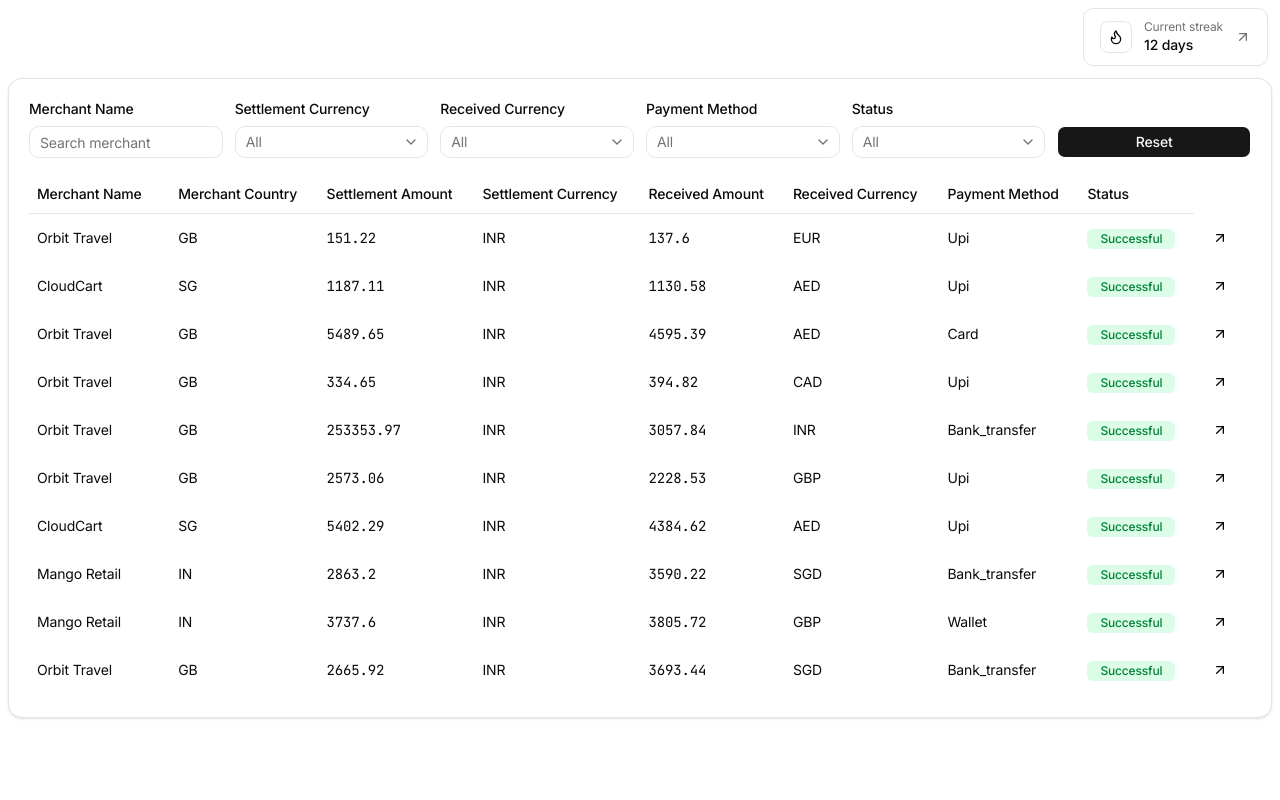
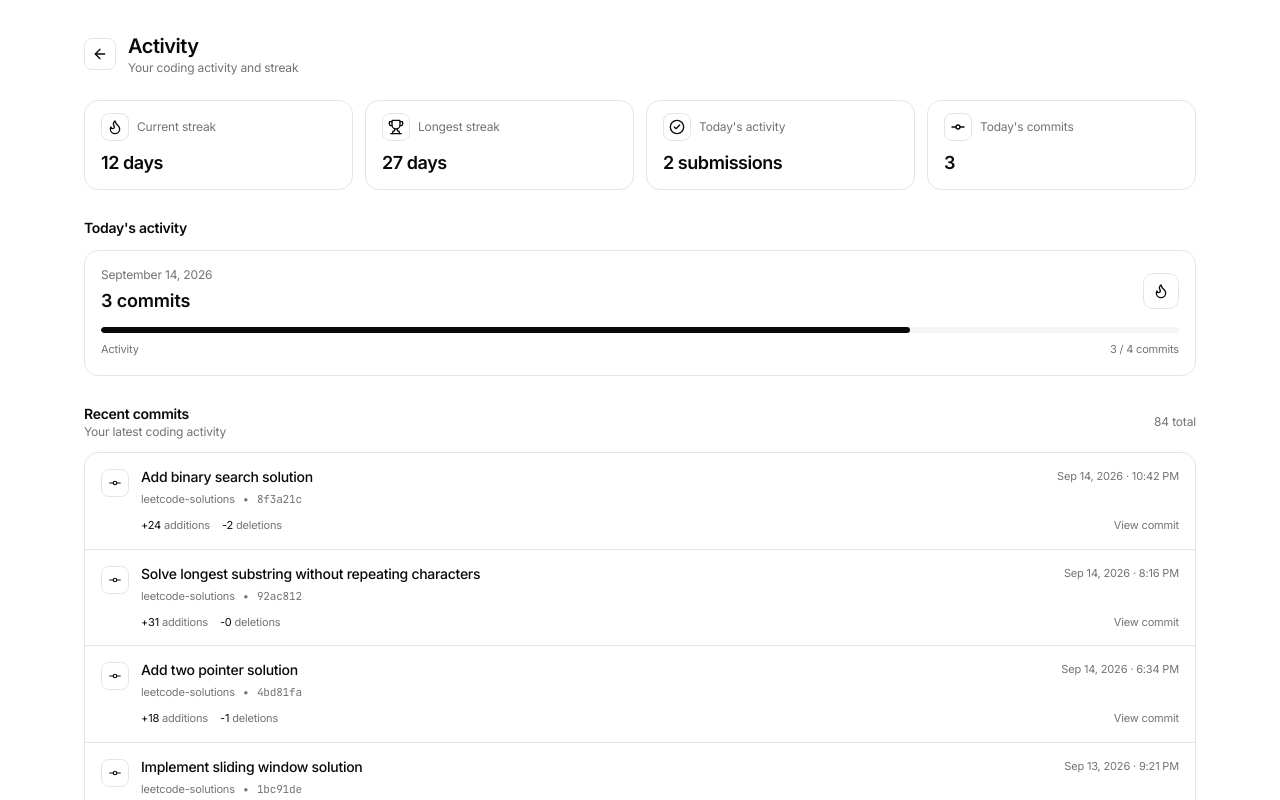
Before and after one commit to mohdsahil36/Cadence, a Next.js app: page /dashboard in a window 1280 px wide. Shown: the top 800 px of the page. Built offline with nearby package versions, Linux system fonts and the light colour scheme.

Commit message:
Code Update: improvisations on the UI front

```diff
--- a/app/activity/CurrentStreakCard.tsx
+++ b/app/activity/CurrentStreakCard.tsx
@@ -1,31 +1,205 @@
-"use client";
+import {
+  ArrowLeft,
+  Flame,
+  GitCommit,
+  Trophy,
+  CheckCircle2,
+} from "lucide-react";
+import Link from "next/link";
 
-import { Flame } from "lucide-react";
-import { useRouter } from "next/navigation";
-import { ArrowUpRight } from "lucide-react";
-import { activityStats } from "../data/activity";
+import { activityStats, commits } from "../data/activity";
 
-export default function CurrentStreakCard() {
-  const router = useRouter();
+export default function ActivityPage() {
+  return (
+    <main className="mx-auto w-full max-w-6xl px-5 py-6">
+      <div className="flex items-center gap-3">
+        <Link
+          href="/dashboard"
+          className="flex h-8 w-8 items-center justify-center rounded-md border border-border transition-colors hover:bg-muted"
+          aria-label="Go back"
+        >
+          <ArrowLeft className="h-4 w-4" />
+        </Link>
 
-  return (
-    <button
-      type="button"
-      onClick={() => router.push("/activity")}
-      className="group flex items-center gap-3 rounded-lg border border-border bg-background px-4 py-2.5 text-left transition-colors hover:bg-muted cursor-pointer"
-    >
-      <div className="flex h-8 w-8 items-center justify-center rounded-md border border-border bg-background">
-        <Flame className="h-4 w-4 text-foreground" />
+        <div>
+          <h1 className="text-xl font-semibold tracking-tight">Activity</h1>
+
+          <p className="text-xs text-muted-foreground">
+            Your coding activity and streak
+          </p>
+        </div>
       </div>
 
-      <div className="flex flex-col">
-        <span className="text-xs text-muted-foreground">Current streak</span>
+      {/* Stats */}
+      <section className="mt-6 grid grid-cols-2 gap-3 lg:grid-cols-4">
+        <StatCard
+          icon={<Flame className="h-4 w-4" />}
+          label="Current streak"
+          value={`${activityStats.currentStreak} days`}
+        />
 
-        <span className="text-sm font-medium text-foreground">
-          {activityStats.currentStreak} days
-        </span>
-      </div>
-      <ArrowUpRight className="h-4 w-4 text-muted-foreground" />
-    </button>
+        <StatCard
+          icon={<Trophy className="h-4 w-4" />}
+          label="Longest streak"
+          value={`${activityStats.longestStreak} days`}
+        />
+
+        <StatCard
+          icon={<CheckCircle2 className="h-4 w-4" />}
+          label="Today's activity"
+          value={`${activityStats.todaySubmissions} submissions`}
+        />
+
+        <StatCard
+          icon={<GitCommit className="h-4 w-4" />}
+          label="Today's commits"
+          value={activityStats.todayCommits.toString()}
+        />
+      </section>
+
+      {/* Today's activity */}
+      <section className="mt-7">
+        <div className="mb-3">
+          <h2 className="text-sm font-semibold">Today&apos;s activity</h2>
+        </div>
+
+        <div className="rounded-xl border border-border bg-card px-4 py-4">
+          <div className="flex items-center justify-between">
+            <div>
+              <p className="text-xs text-muted-foreground">
+                September 14, 2026
+              </p>
+
+              <p className="mt-1 text-lg font-semibold">
+                {activityStats.todayCommits} commits
+              </p>
+            </div>
+
+            <div className="flex h-9 w-9 items-center justify-center rounded-lg border border-border">
+              <Flame className="h-4 w-4" />
+            </div>
+          </div>
+
+          <div className="mt-3 h-1.5 overflow-hidden rounded-full bg-muted">
+            <div className="h-full w-[75%] rounded-full bg-foreground" />
+          </div>
+
+          <div className="mt-2 flex justify-between text-[11px] text-muted-foreground">
+            <span>Activity</span>
+            <span>3 / 4 commits</span>
+          </div>
+        </div>
+      </section>
+
+      {/* Commits */}
+      <section className="mt-7">
+        <div className="mb-3 flex items-center justify-between">
+          <div>
+            <h2 className="text-sm font-semibold">Recent commits</h2>
+
+            <p className="text-xs text-muted-foreground">
+              Your latest coding activity
+            </p>
+          </div>
+
+          <span className="text-xs text-muted-foreground">
+            {activityStats.totalCommits} total
+          </span>
+        </div>
+
+        <div className="overflow-hidden rounded-xl border border-border bg-card">
+          {commits.map((commit, index) => (
+            <CommitItem
+              key={commit.id}
+              commit={commit}
+              isLast={index === commits.length - 1}
+            />
+          ))}
+        </div>
+      </section>
+    </main>
   );
 }
+
+function StatCard({
+  icon,
+  label,
+  value,
+}: {
+  icon: React.ReactNode;
+  label: string;
+  value: string;
+}) {
+  return (
+    <div className="rounded-xl border border-border bg-card px-4 py-3">
+      <div className="flex items-center gap-2">
+        <div className="flex h-7 w-7 items-center justify-center rounded-md border border-border">
+          {icon}
+        </div>
+
+        <span className="text-xs text-muted-foreground">{label}</span>
+      </div>
+
+      <p className="mt-2 text-lg font-semibold tracking-tight">{value}</p>
+    </div>
+  );
+}
+
+function CommitItem({
+  commit,
+  isLast,
+}: {
+  commit: (typeof commits)[number];
+  isLast: boolean;
+}) {
+  return (
+    <div
+      className={`px-4 py-3.5 transition-colors hover:bg-muted/40 ${
+        !isLast ? "border-b border-border" : ""
+      }`}
+    >
+      <div className="flex gap-3">
+        <div className="mt-0.5 flex h-7 w-7 shrink-0 items-center justify-center rounded-md border border-border">
+          <GitCommit className="h-3.5 w-3.5" />
+        </div>
+
+        <div className="min-w-0 flex-1">
+          <div className="flex flex-col gap-1 sm:flex-row sm:items-center sm:justify-between">
+            <h3 className="truncate text-sm font-medium">{commit.message}</h3>
+
+            <span className="shrink-0 text-[11px] text-muted-foreground">
+              {commit.date} · {commit.time}
+            </span>
+          </div>
+
+          <div className="mt-1 flex flex-wrap items-center gap-2 text-[11px] text-muted-foreground">
+            <span>{commit.repository}</span>
+
+            <span>•</span>
+
+            <span className="font-mono">{commit.sha}</span>
+          </div>
+
+          <div className="mt-2 flex items-center gap-3 text-[11px]">
+            <span className="text-muted-foreground">
+              <span className="text-foreground">+{commit.additions}</span>{" "}
+              additions
+            </span>
+
+            <span className="text-muted-foreground">
+              <span className="text-foreground">-{commit.deletions}</span>{" "}
+              deletions
+            </span>
+
+            <a
+              href={commit.url}
+              className="ml-auto text-muted-foreground underline-offset-4 hover:text-foreground hover:underline"
+            >
+              View commit
+            </a>
+          </div>
+        </div>
+      </div>
+    </div>
+  );
+}
```
